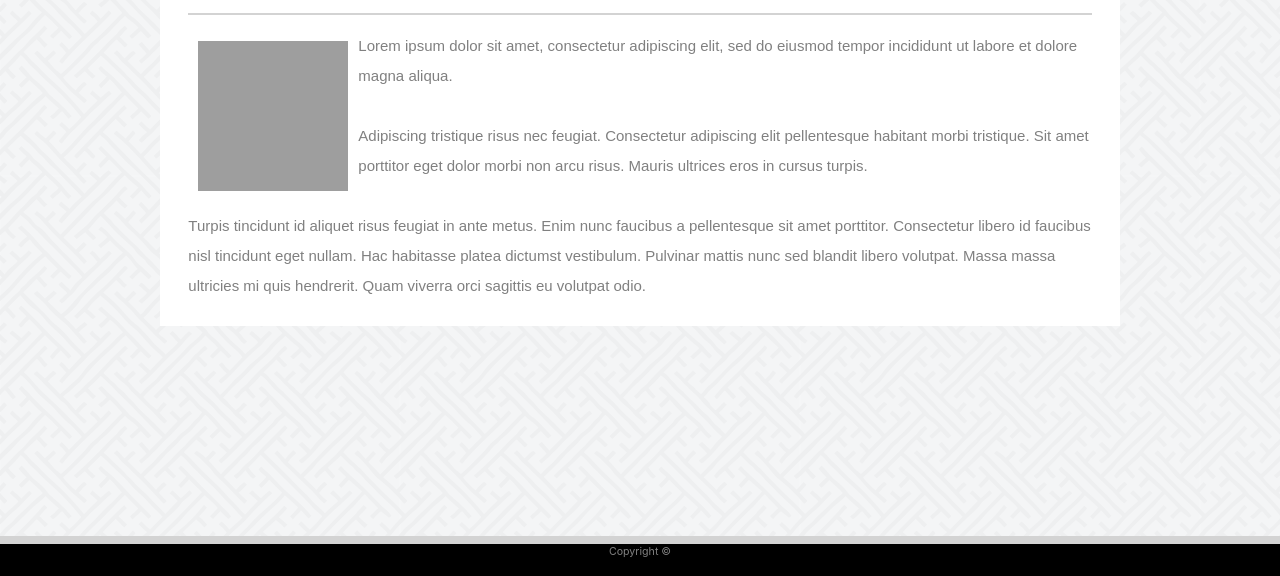
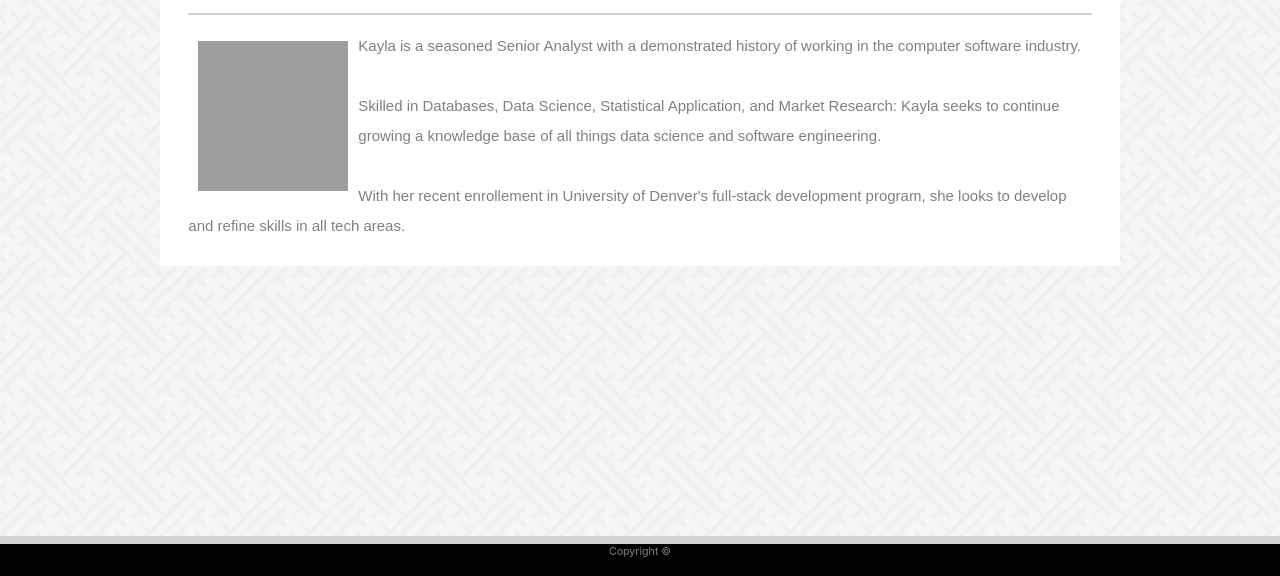
Before and after one commit to kbell28k/Portfolio, a plain HTML site: page index.html in a window 1280 px wide. Shown: the part 224-800 px from the top of the page. Drawn offline with nearby package versions, Linux system fonts and the light colour scheme; grey boxes are pictures that could not be loaded.

Commit message:
changed about me section

```diff
--- a/index.html
+++ b/index.html
@@ -39,13 +39,13 @@
                             <div id = "bio-photo">
                                 <img src="https://ca.slack-edge.com/TQA9WADFA-UQBHFTEQK-a99f54283fae-512"
                                 width="150" height="150" alt="Kayla Bell" /></div>
-                    <p>Lorem ipsum dolor sit amet, consectetur adipiscing elit, sed do eiusmod tempor incididunt ut labore et dolore magna aliqua.
+                    <p>Kayla is a seasoned Senior Analyst with a demonstrated history of working in the computer software industry.
                         <br>
                         <br>
-                        Adipiscing tristique risus nec feugiat. Consectetur adipiscing elit pellentesque habitant morbi tristique. Sit amet porttitor eget dolor morbi non arcu risus. Mauris ultrices eros in cursus turpis.
+                        Skilled in Databases, Data Science, Statistical Application, and Market Research: Kayla seeks to continue growing a knowledge base of all things data science and software engineering.
                         <br>
                         <br>
-                        Turpis tincidunt id aliquet risus feugiat in ante metus. Enim nunc faucibus a pellentesque sit amet porttitor. Consectetur libero id faucibus nisl tincidunt eget nullam. Hac habitasse platea dictumst vestibulum. Pulvinar mattis nunc sed blandit libero volutpat. Massa massa ultricies mi quis hendrerit. Quam viverra orci sagittis eu volutpat odio.
+                        With her recent enrollement in University of Denver's full-stack development program, she looks to develop and refine skills in all tech areas.
                     </p>
                 </section>
                 </div>
```
